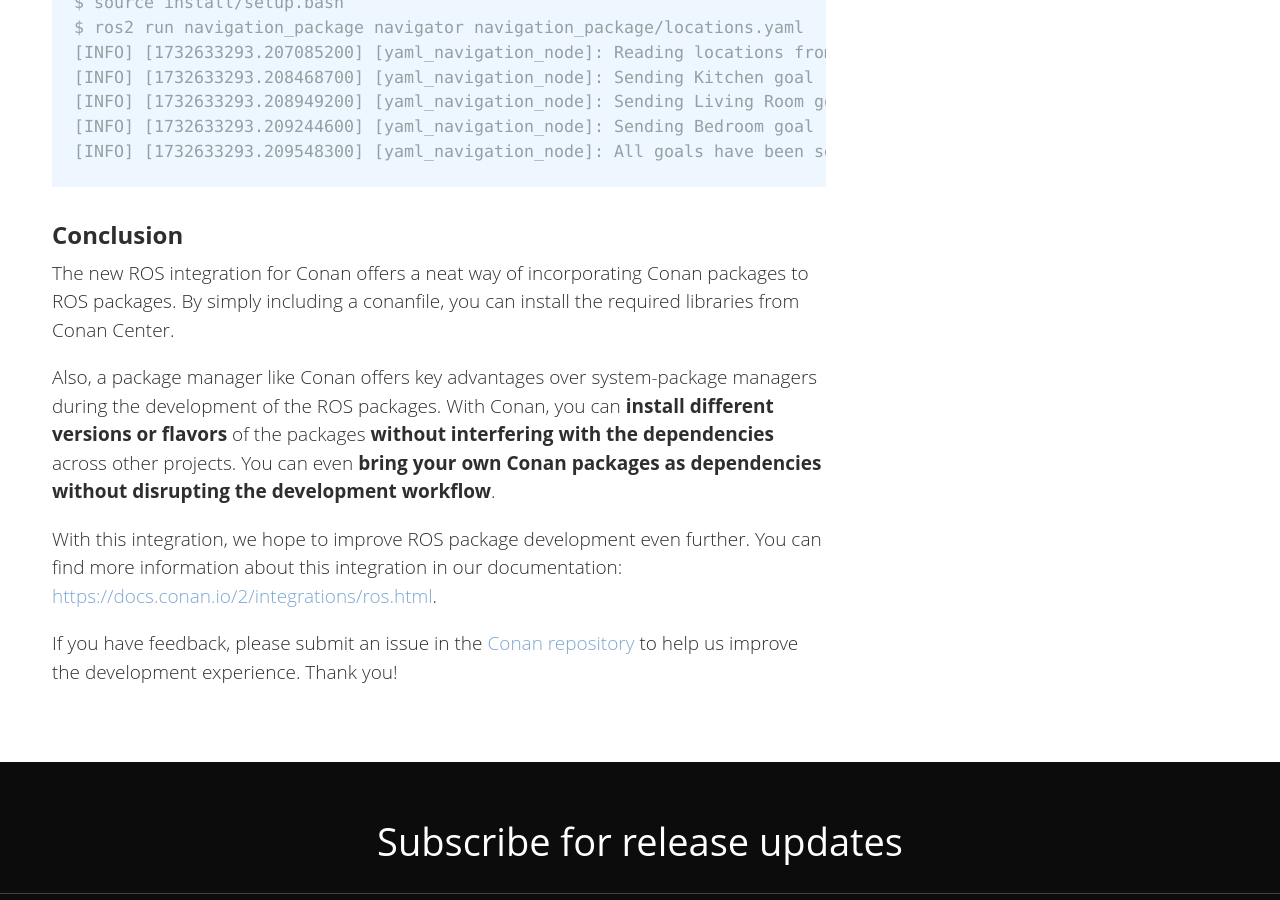
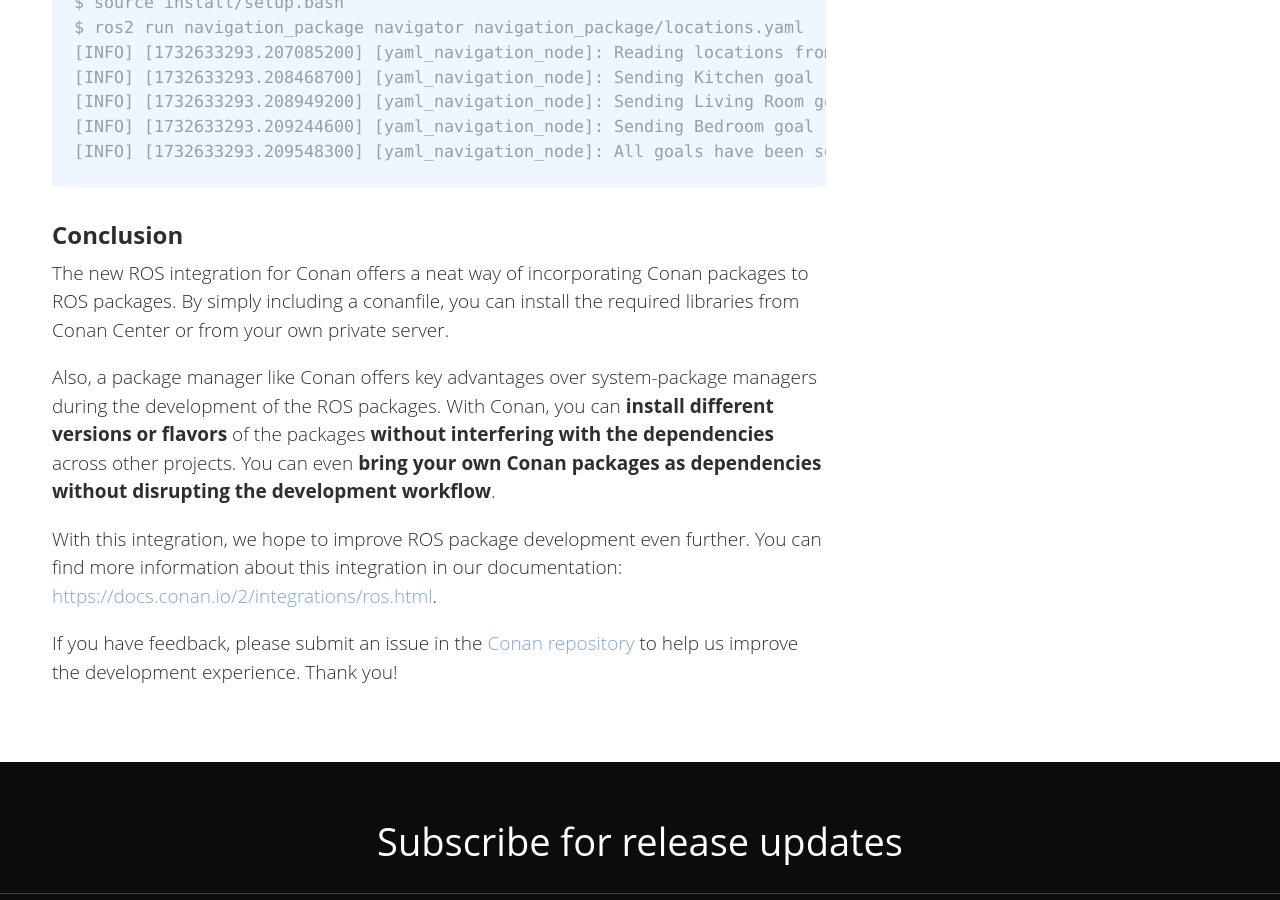
Before and after one commit to conan-io/conan-io.github.io, a Jekyll site: the page built from _posts/2024-11-28-Enhancing-ros-builds-with-Conan.markdown, in a window 1280 px wide and 900 px high, scrolled down 10124 px. Built offline with Jekyll 4.4.1, drawn with Linux system fonts in a browser that asks for light colours; comment, search, counter and statistics services are not loaded; some of the changed text lies outside the part shown.

Commit message:
Update _posts/2024-11-28-Enhancing-ros-builds-with-Conan.markdown
Co-authored-by: James <james@conan.io>

```diff
--- a/_posts/2024-11-28-Enhancing-ros-builds-with-Conan.markdown
+++ b/_posts/2024-11-28-Enhancing-ros-builds-with-Conan.markdown
@@ -357,7 +357,7 @@ $ ros2 run navigation_package navigator navigation_package/locations.yaml
 ## Conclusion
 
 The new ROS integration for Conan offers a neat way of incorporating Conan packages to ROS packages. By simply including a conanfile, you can
-install the required libraries from Conan Center.
+install the required libraries from Conan Center or from your own private server.
 
 Also, a package manager like Conan offers key advantages over system-package managers during the development of the ROS packages. With Conan,
 you can **install different versions or flavors** of the packages **without interfering with the dependencies** across other projects. You can even **bring your own Conan packages as dependencies without disrupting the development workflow**.
```
